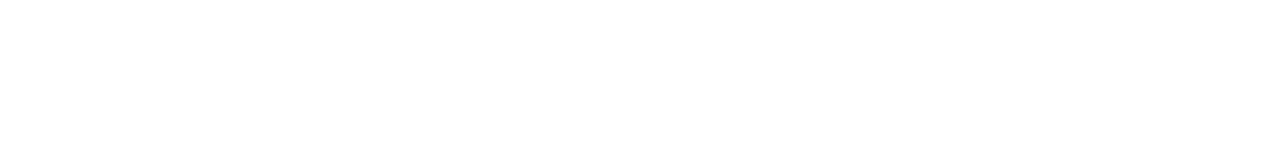
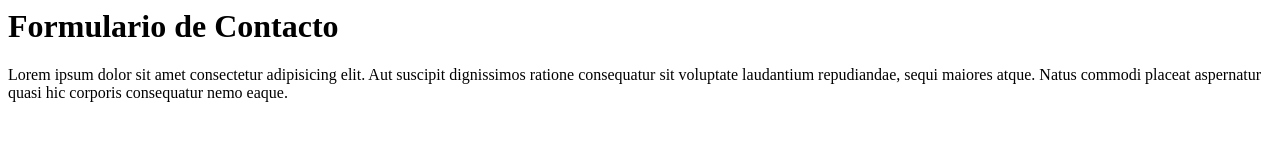
Before and after one commit to CarlosVasque2/bootstrap-test, a plain HTML site: page paginas/contacto.html in a window 1280 px wide. Drawn offline with Linux system fonts and the light colour scheme.

Commit message:
agrego formulario a la pagina de contacto

```diff
--- a/paginas/contacto.html
+++ b/paginas/contacto.html
@@ -5,6 +5,7 @@
         <title>Document</title>
     </head>
     <body>
-
+        <h1>Formulario de Contacto</h1>
+        <p>Lorem ipsum dolor sit amet consectetur adipisicing elit. Aut suscipit dignissimos ratione consequatur sit voluptate laudantium repudiandae, sequi maiores atque. Natus commodi placeat aspernatur quasi hic corporis consequatur nemo eaque.</p>
     </body>
 </html>
```
